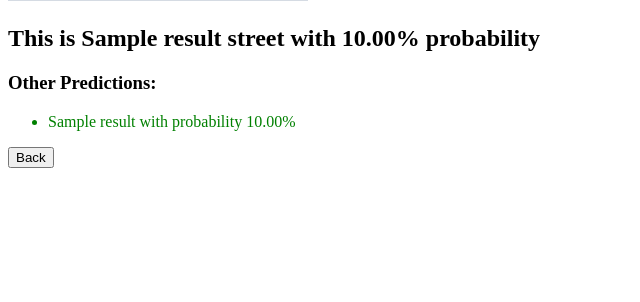
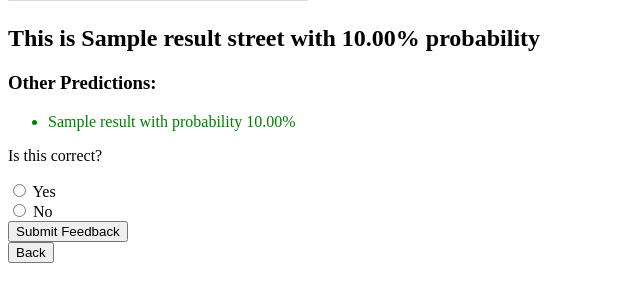
Before and after one commit to piotrb9/street-predictor, a Flask app: template app/templates/results.html in a window 1280 px wide. Shown: the part 232-534 px from the top of the page, without its empty margins (0-640 px from the left). Run offline with Flask 3, Linux system fonts and the light colour scheme; the template is opened without the code that fills it: most values are stand-ins (such as "Sample title", 1, 10 or a date in 2020); grey boxes marked "Sample" are stand-in pictures.

Commit message:
Feature: Add feedback option

```diff
--- a/app/app.py
+++ b/app/app.py
@@ -19,6 +19,25 @@ def upload_file():
     return render_template('upload.html')
 
 
+@app.route('/feedback', methods=['GET', 'POST'])
+def handle_feedback():
+    feedback = request.form['feedback']
+    filename = request.form['filename']
+    correct_label = request.form['correctLabel']
+    predicted_label = request.form['predictedLabel']
+
+    print(f'Feedback: {feedback}')
+    print(f'Filename: {filename}')
+    print(f'Correct label: {correct_label}')
+    print(f'Predicted label: {predicted_label}')
+
+    if feedback == 'no':
+        text = f'The label was: {correct_label} however the model predicted: {predicted_label}'
+    else:
+        text = f'The model predicted the correct label: {predicted_label}'
+    return render_template('thanks.html', text=text)
+
+
 @app.route('/uploader', methods=['GET', 'POST'])
 def upload_image():
     if request.method == 'POST':
@@ -30,8 +49,6 @@ def upload_image():
         sorted_results = get_probabilities(file_path)
         sorted_results = sorted(sorted_results, key=lambda x: x[1], reverse=True)
 
-        sorted_results = sorted_results[:7]
-
         return render_template('results.html', results=sorted_results, filename=filename)
 
 
--- a/app/templates/results.html
+++ b/app/templates/results.html
@@ -6,13 +6,44 @@
         <h2>This is {{ results[0][0] }} street with {{ "%.2f"|format(results[0][1] * 100) }}% probability</h2>
         <h3>Other Predictions:</h3>
         <ul>
-        {% for name, prob in results %}
+        {% for name, prob in results[:7] %}
             <li style="color: {% if loop.index == 1 %}green{% else %}black{% endif %};">
                 {{ name }} with probability {{ "%.2f"|format(prob * 100) }}%
             </li>
         {% endfor %}
         </ul>
     {% endif %}
+
+    <form action="/feedback" method="POST">
+        <input type="hidden" name="filename" value="{{ filename }}">
+        <input type="hidden" name="predictedLabel" value="{{ results[0][0] }}">
+        <p>Is this correct?</p>
+
+        <input type="radio" id="yes" name="feedback" value="yes">
+        <label for="yes">Yes</label><br>
+        <input type="radio" id="no" name="feedback" value="no">
+        <label for="no">No</label><br>
+
+        <div id="labelSelection" style="display:none;">
+            <label for="correctLabel">Select the correct street:</label>
+
+            <select name="correctLabel" id="correctLabel">
+                {% for name, prob in results %}
+                <option value="{{ name }}">{{ name }}</option>
+                {% endfor %}
+            </select>
+        </div>
+        <input type="submit" value="Submit Feedback">
+    </form>
+
     <button onclick="location.href='/'">Back</button>
+    <script>
+        document.getElementById('no').onclick = function() {
+            document.getElementById('labelSelection').style.display = 'block';
+        };
+        document.getElementById('yes').onclick = function() {
+            document.getElementById('labelSelection').style.display = 'none';
+        };
+    </script>
 </body>
 </html>
```
Also changed, not shown: app/templates/thanks.html (added, +8 -0 lines).
